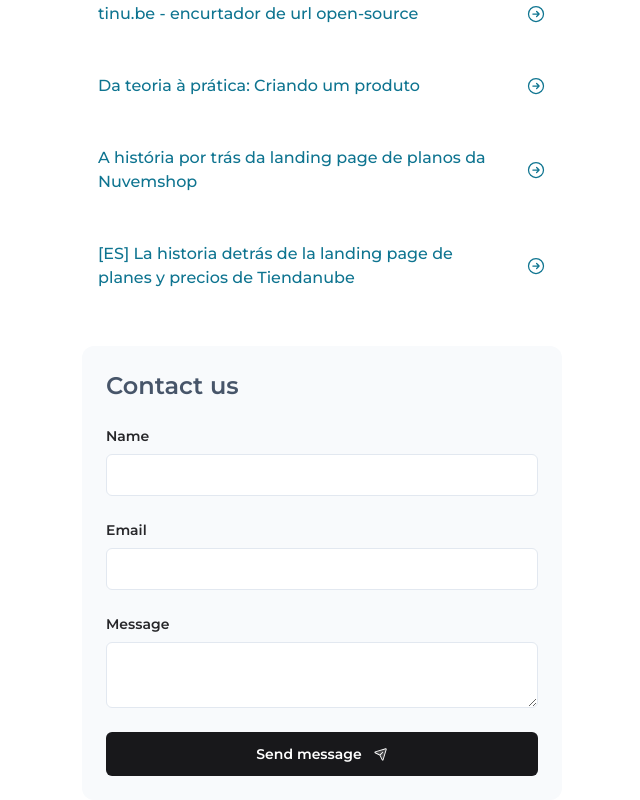
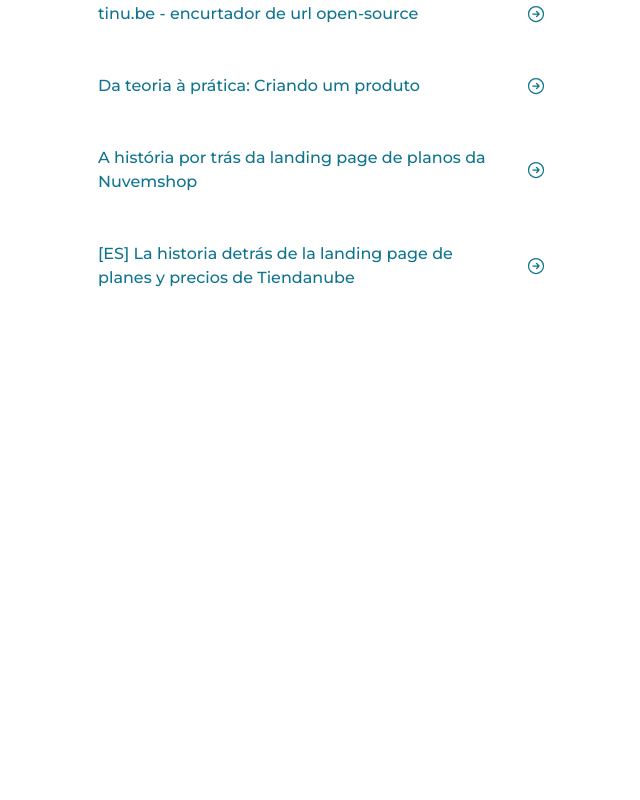
Before and after one commit to itbruno/linksforall, a Next.js app: page / in a window 1280 px wide. Shown: the part 792-1592 px from the top of the page, without its empty margins (318-958 px from the left). After the commit the page ends 1138 px from the top, so only its background shows below. Built offline with nearby package versions, Linux system fonts and the light colour scheme; no server answers.

Commit message:
feat: remove contactBlockForm from initial sample

```diff
--- a/src/pages/index.tsx
+++ b/src/pages/index.tsx
@@ -23,11 +23,7 @@
         <meta property="og:description" content={user.bio} />
         <meta property="og:type" content="website" />
       </Head>
-      <Alpha data={DATA}>
-        <div className="container max-w-lg px-4 flex flex-col gap-6 animate-slide-up">
-          <ContactFormBlock />
-        </div>
-      </Alpha>
+      <Alpha data={DATA} />
       {GA4ID && <GA4 ga4Id={GA4ID} />}
     </>
   );
```
